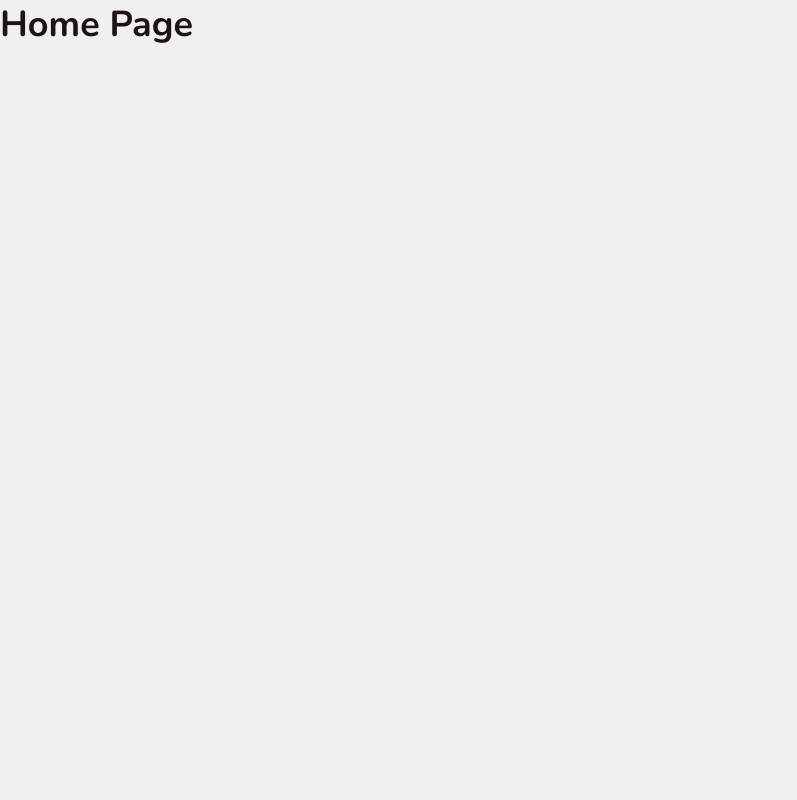
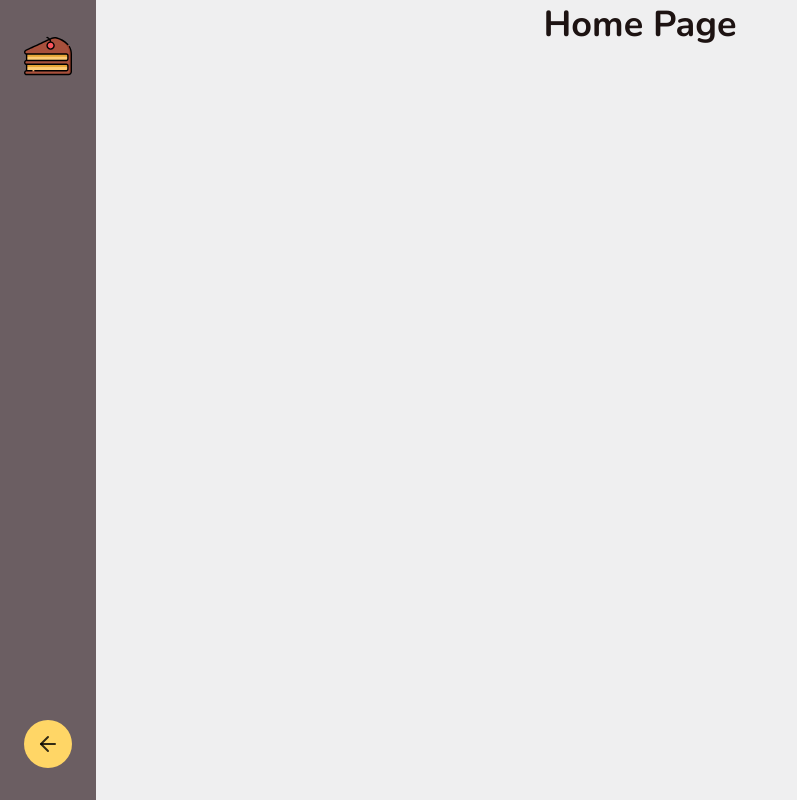
Before and after one commit to ericsonmoreira/ffit-frontend, a React (Create React App) app: page /app in a window 1280 px wide. Shown: the whole page, without its empty margins (0-797 px from the left). Built offline with nearby package versions, Linux system fonts and the light colour scheme.

Commit message:
add sidebar

```diff
--- /dev/null
+++ b/src/components/SideBar/index.tsx
@@ -0,0 +1,20 @@
+import React from 'react';
+import { useHistory } from 'react-router-dom';
+import { Container, Logo, GoBackButton } from './styles';
+import { FiArrowLeft } from 'react-icons/fi';
+import boloImg from '../../images/bolo.svg';
+
+const SideBar: React.FC = () => {
+  const { goBack } = useHistory();
+
+  return (
+    <Container>
+      <Logo src={boloImg} alt="catalottone" />
+      <GoBackButton onClick={goBack}>
+        <FiArrowLeft size={24} color="rgba(0, 0, 0, 0.8)" />
+      </GoBackButton>
+    </Container>
+  );
+};
+
+export default SideBar;
--- /dev/null
+++ b/src/components/SideBar/styles.tsx
@@ -0,0 +1,37 @@
+import styled from 'styled-components';
+
+import colors from '../../styles/colors';
+
+export const Container = styled.aside`
+  position: fixed;
+  background: ${colors.quaternary};
+  height: 100%;
+  width: 96px;
+  display: flex;
+  flex-direction: column;
+  align-items: center;
+  justify-content: space-between;
+  padding: 32px 24px;
+`;
+
+export const Logo = styled.img`
+  width: 48px;
+  height: 48px;
+`;
+
+export const GoBackButton = styled.button`
+  width: 48px;
+  height: 48px;
+  display: flex;
+  border: 0;
+  align-items: center;
+  justify-content: center;
+  cursor: pointer;
+  border-radius: 50%;
+  background: ${colors.yellow};
+  transition: background-color 0.2s;
+
+  :hover {
+    background: ${colors.blue};
+  }
+`;
--- a/src/pages/Home/index.tsx
+++ b/src/pages/Home/index.tsx
@@ -1,11 +1,15 @@
 import React from 'react';
+import SideBar from '../../components/SideBar';
 
-import { Container } from './styles';
+import { Container, Content } from './styles';
 
 const Home: React.FC = () => {
   return (
     <Container>
-      <h1>Home Page</h1>
+      <SideBar />
+      <Content>
+        <h1>Home Page</h1>
+      </Content>
     </Container>
   );
 };
--- a/src/pages/Home/styles.tsx
+++ b/src/pages/Home/styles.tsx
@@ -1,5 +1,9 @@
 import styled from 'styled-components';
 
-export const Container = styled.div`
+export const Container = styled.div``;
 
+export const Content = styled.div`
+  display: flex;
+  flex-direction: column;
+  align-items: center;
 `;
```
